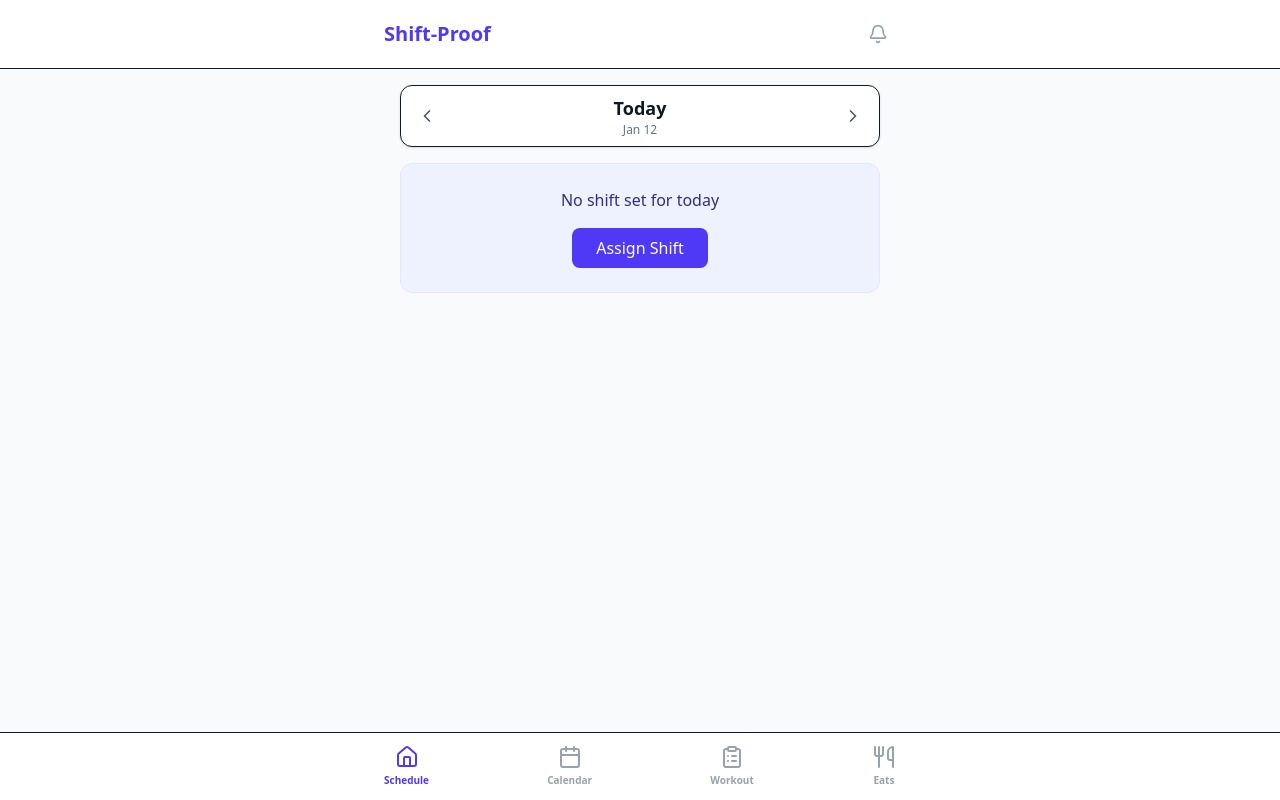
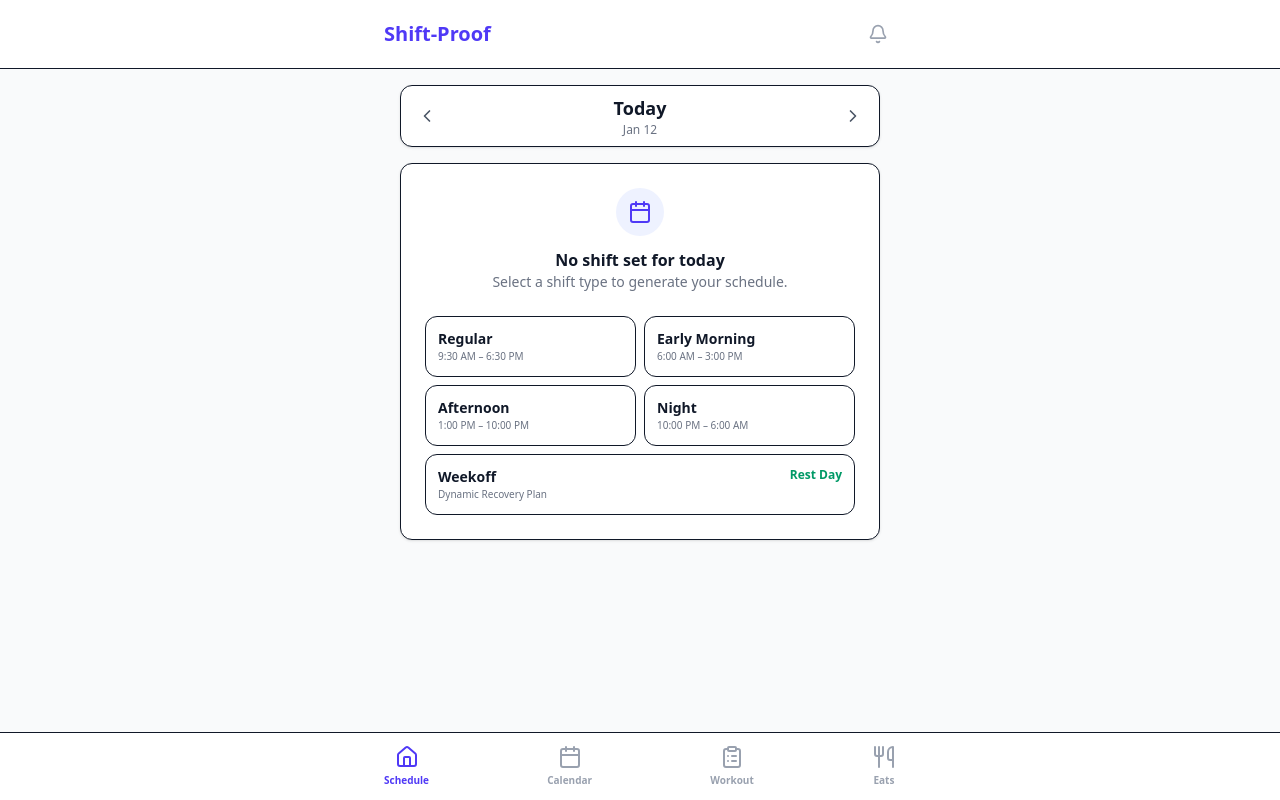
Before and after one commit to Toymakerftw/shift-proof, a React (Vite) app: page / in a window 1280 px wide. Built offline with nearby package versions, Linux system fonts and the light colour scheme.

Commit message:
feat: add inline shift assignment to daily schedule view

```diff
--- a/src/App.tsx
+++ b/src/App.tsx
@@ -208,14 +208,35 @@ export default function App() {
               </div>
 
               {!currentShift ? (
-                <div className="bg-indigo-50 border border-indigo-100 rounded-xl p-6 text-center">
-                  <p className="text-indigo-900 mb-4">No shift set for {isSameDay(selectedDate, new Date()) ? 'today' : 'this day'}</p>
-                  <button
-                    onClick={() => setActiveTab('calendar')}
-                    className="bg-indigo-600 text-white px-6 py-2 rounded-lg font-medium"
-                  >
-                    Assign Shift
-                  </button>
+                <div className="bg-white rounded-xl border shadow-sm p-6 animate-in fade-in">
+                  <div className="text-center mb-6">
+                    <div className="w-12 h-12 bg-indigo-50 text-indigo-600 rounded-full flex items-center justify-center mx-auto mb-3">
+                      <CalendarIcon size={24} />
+                    </div>
+                    <h3 className="font-bold text-gray-900">No shift set for {isSameDay(selectedDate, new Date()) ? 'today' : 'this day'}</h3>
+                    <p className="text-sm text-gray-500">Select a shift type to generate your schedule.</p>
+                  </div>
+
+                  <div className="grid grid-cols-2 gap-2">
+                    {(['Regular', 'Early Morning', 'Afternoon', 'Night', 'Weekoff'] as ShiftType[]).map(type => (
+                      <button
+                        key={type}
+                        onClick={() => handleSetShift(type)}
+                        className={cn(
+                          "p-3 rounded-xl border text-left transition-all hover:border-indigo-300 hover:bg-indigo-50",
+                          type === 'Weekoff' && "col-span-2 hover:border-emerald-300 hover:bg-emerald-50"
+                        )}
+                      >
+                        <div className="text-sm font-bold flex justify-between">
+                          {type}
+                          {type === 'Weekoff' && <span className="text-emerald-600 text-xs">Rest Day</span>}
+                        </div>
+                        <div className="text-[10px] text-gray-500 line-clamp-1">
+                          {type === 'Weekoff' ? 'Dynamic Recovery Plan' : SHIFT_PROTOCOLS[type]?.shiftTime}
+                        </div>
+                      </button>
+                    ))}
+                  </div>
                 </div>
               ) : (
                 <div className="space-y-4">
```
